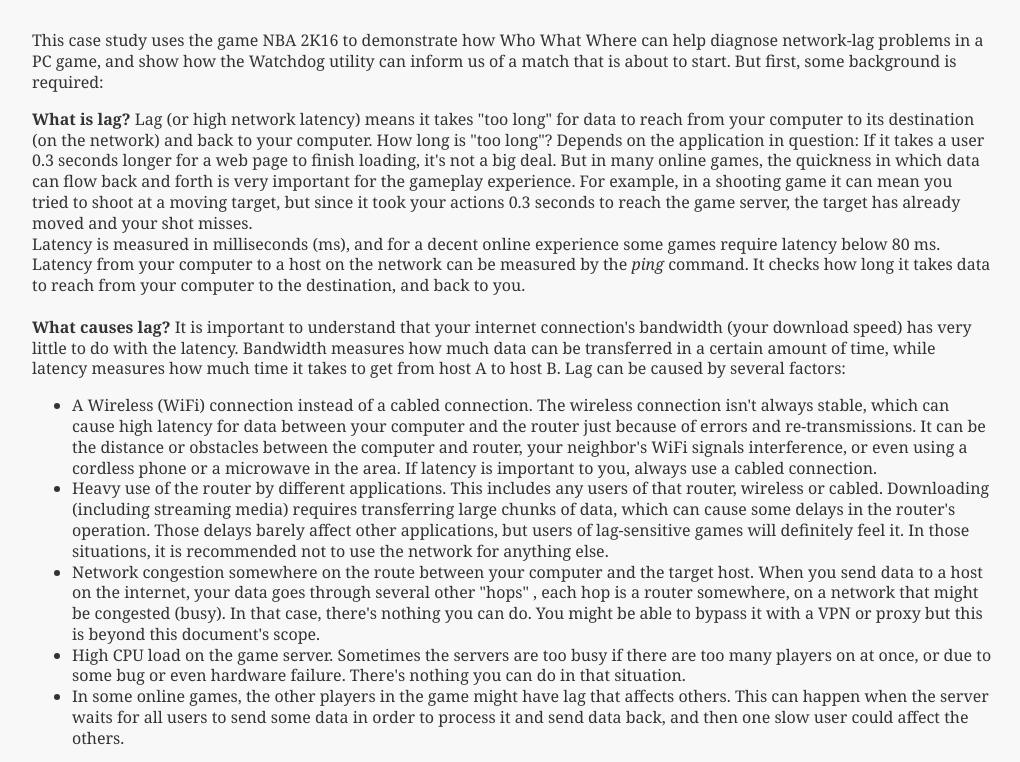
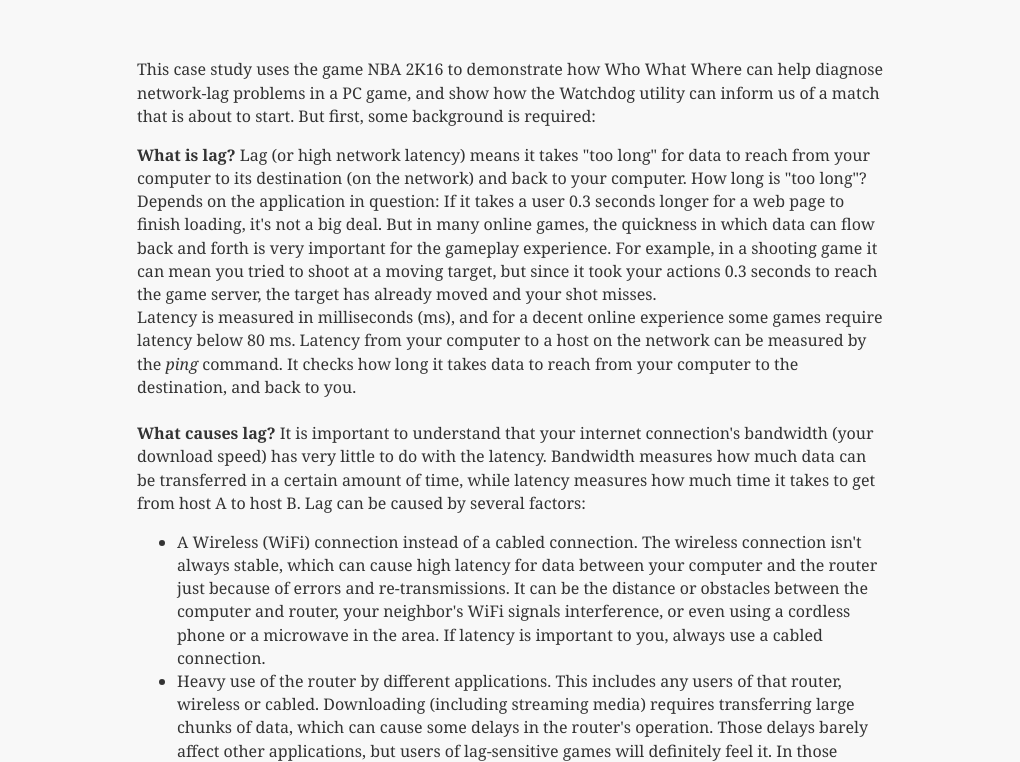
Before and after one commit to ck3ck3/WhoWhatWhere, a plain HTML site: page case-study.html in a window 1280 px wide. Shown: the part 122-884 px from the top of the page, without its empty margins (128-1148 px from the left). Drawn offline with nearby package versions, Linux system fonts and the light colour scheme.

Commit message:
modification

```diff
--- a/case-study.html
+++ b/case-study.html
@@ -5,6 +5,10 @@
     <meta http-equiv="content-type" content="text/html; charset=UTF-8">
 
 	<link href="style.css" rel="stylesheet">
+	<style>
+		body { line-height: 1.45; }
+		.centered { max-width: 750px }
+	</style>
 	<link rel="icon" type="image/png" href="www16.png">
 
 
```
